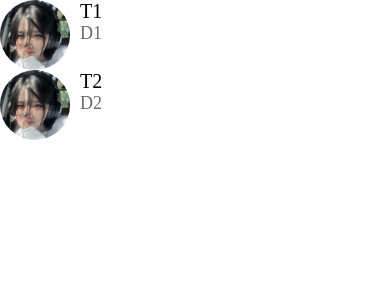
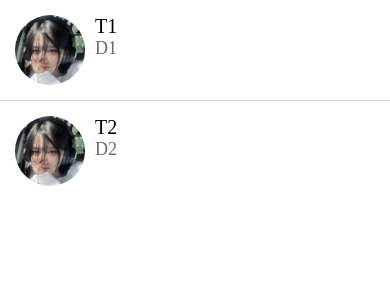
Before and after one commit to matmood-dev/DoneWithIt-ReactNativeApp, a React Native app: screen / in a window 390 px wide. Shown: the top 300 px of the page. Built offline with nearby package versions, Linux system fonts and the light colour scheme.

Commit message:
seperator

```diff
--- a/app/components/ListItem.js
+++ b/app/components/ListItem.js
@@ -18,6 +18,7 @@ function ListItem({title, subtitle, image}) {
 const styles = StyleSheet.create({
     container:{
         flexDirection: 'row',
+        padding: 15
     },
     image:{
         width: 70,
--- /dev/null
+++ b/app/components/ListItemSeperator.js
@@ -0,0 +1,18 @@
+import { StyleSheet, View } from "react-native";
+import colors from "../config/colors";
+
+function ListItemSeperator(props) {
+  return (
+    <View style={styles.seperator} />
+  );
+}
+
+const styles = StyleSheet.create({
+    seperator:{
+        width: '100%',
+        height: 1,
+        backgroundColor: colors.gray
+    }
+})
+
+export default ListItemSeperator;
--- a/app/config/colors.js
+++ b/app/config/colors.js
@@ -3,5 +3,6 @@ export default{
     secondary: '#4ecdc4',
     black: '#000000',
     white: '#ffffff',
-    medium: '#6e6969'
+    medium: '#6e6969',
+    gray: '#d8d8d8ff'
 }
--- a/app/screens/MessagesScreen.js
+++ b/app/screens/MessagesScreen.js
@@ -1,6 +1,7 @@
-import { FlatList, StyleSheet } from "react-native";
+import { FlatList, StyleSheet, View } from "react-native";
 import ListItem from "../components/ListItem";
 import Screen from "../components/Screen";
+import ListItemSeperator from "../components/ListItemSeperator";
 
 const messages = [
   {
@@ -30,13 +31,12 @@ function MessagesScreen(props) {
             image={item.image}
           />
         )}
+        ItemSeparatorComponent={ListItemSeperator}
       />
     </Screen>
   );
 }
 
-const styles = StyleSheet.create({
-
-})
+const styles = StyleSheet.create({});
 
 export default MessagesScreen;
```
